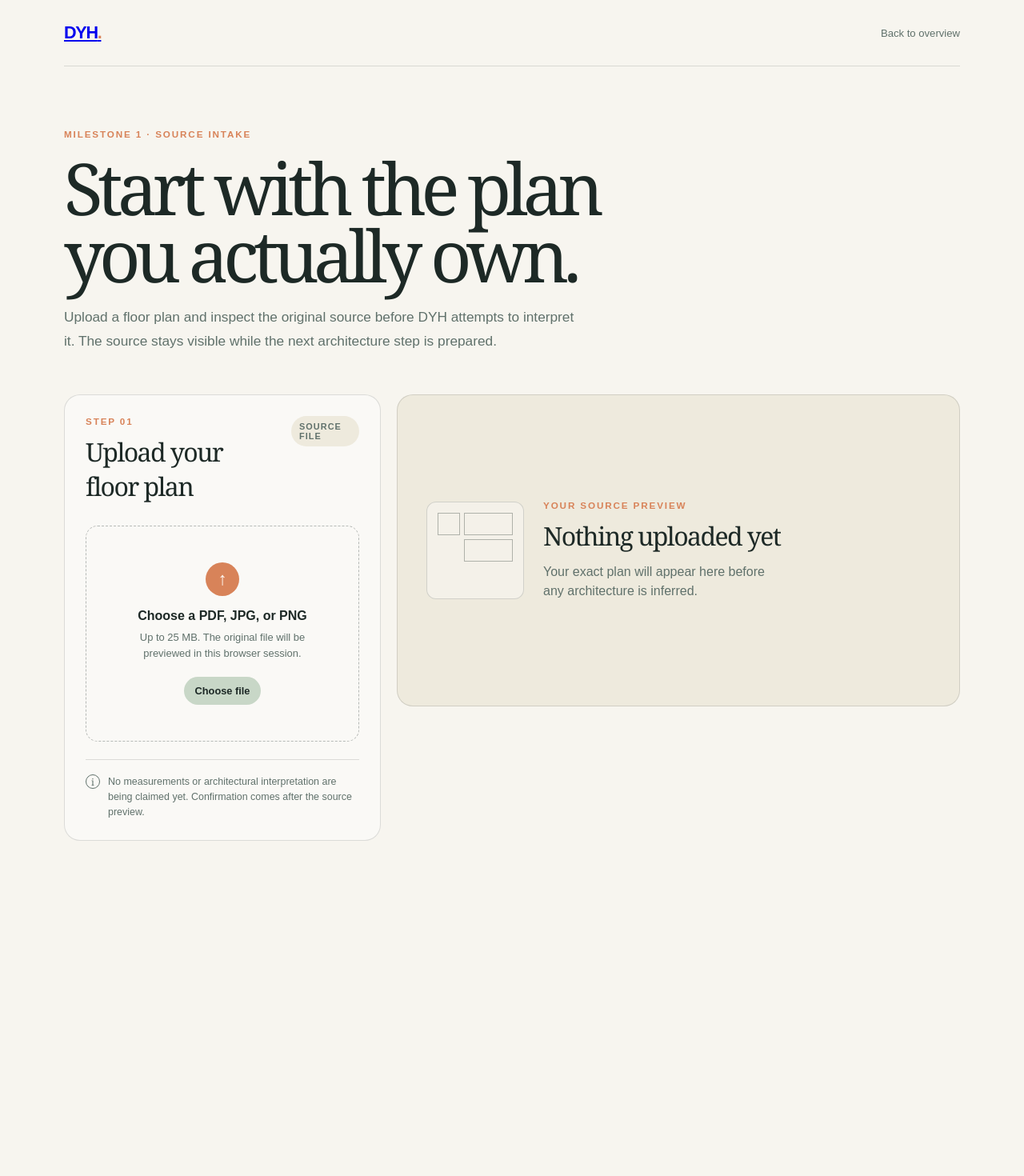
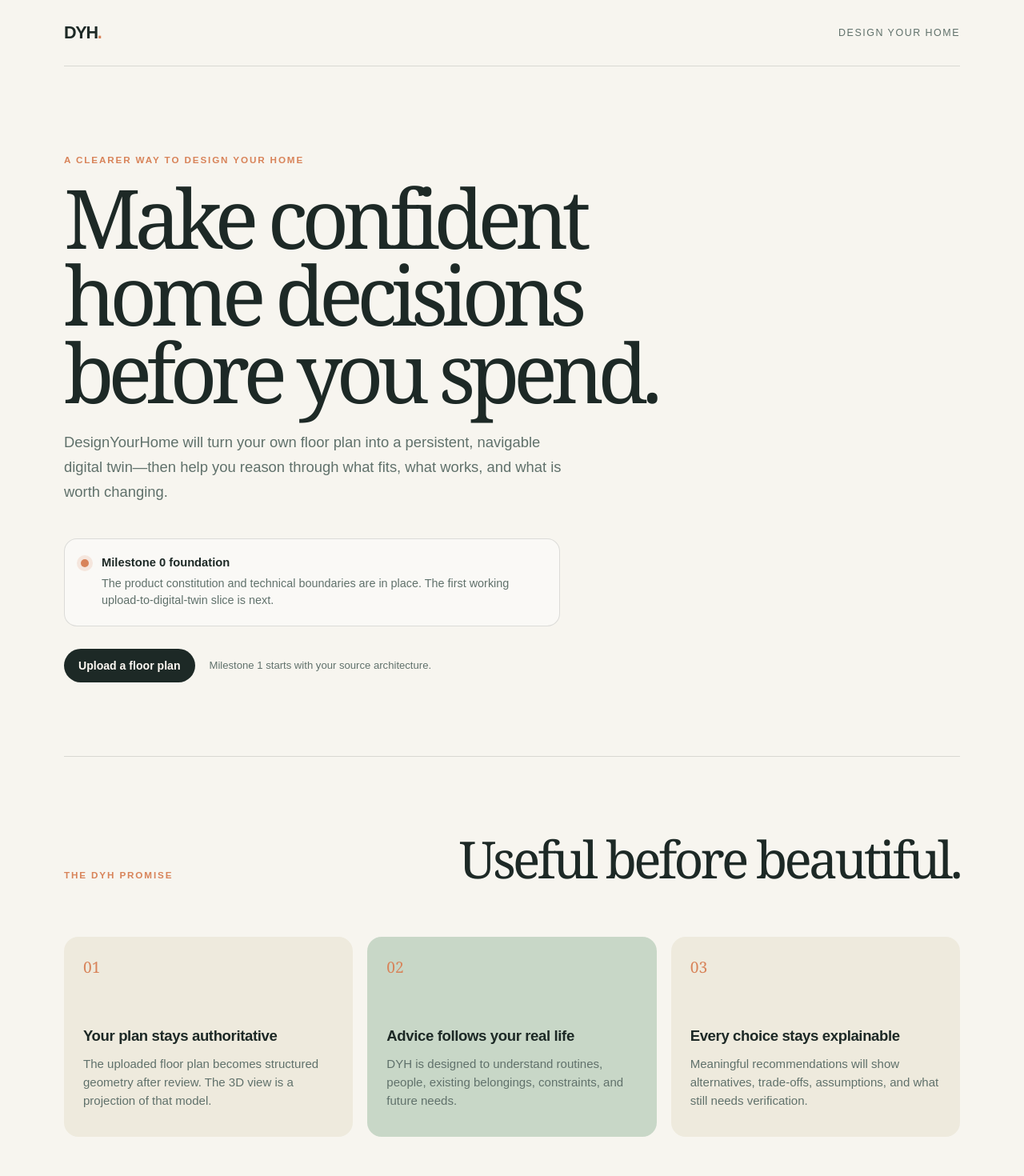
Before and after one commit to r1william01-tech/DesignYourHome, a Next.js app: page / in a window 1280 px wide. Shown: the top 1470 px of the page at 80% size. Before the commit the page ends 1131 px from the top, so only its background shows below. Built offline with nearby package versions, Linux system fonts and the light colour scheme.

Commit message:
Add files via upload

```diff
--- a/app/page.tsx
+++ b/app/page.tsx
@@ -1,156 +1,56 @@
-"use client";
+import Link from "next/link";
 
-import Link from "next/link";
-import { ChangeEvent, useEffect, useState } from "react";
+const principles = [
+  ["Your plan stays authoritative", "The uploaded floor plan becomes structured geometry after review. The 3D view is a projection of that model."],
+  ["Advice follows your real life", "DYH is designed to understand routines, people, existing belongings, constraints, and future needs."],
+  ["Every choice stays explainable", "Meaningful recommendations will show alternatives, trade-offs, assumptions, and what still needs verification."]
+];
 
-const maximumFileSize = 25 * 1024 * 1024;
-const acceptedFileTypes = ["application/pdf", "image/jpeg", "image/png"];
-
-type UploadedPlan = {
-  file: File;
-  previewUrl: string;
-  kind: "image" | "pdf";
-};
-
-function formatFileSize(bytes: number) {
-  if (bytes < 1024 * 1024) {
-    return `${Math.ceil(bytes / 1024)} KB`;
-  }
-
-  return `${(bytes / (1024 * 1024)).toFixed(1)} MB`;
-}
-
-export default function WorkspacePage() {
-  const [uploadedPlan, setUploadedPlan] = useState<UploadedPlan | null>(null);
-  const [error, setError] = useState<string | null>(null);
-
-  useEffect(() => {
-    return () => {
-      if (uploadedPlan) {
-        URL.revokeObjectURL(uploadedPlan.previewUrl);
-      }
-    };
-  }, [uploadedPlan]);
-
-  function handleFileChange(event: ChangeEvent<HTMLInputElement>) {
-    const selectedFile = event.target.files?.[0];
-    setError(null);
-
-    if (!selectedFile) {
-      return;
-    }
-
-    if (!acceptedFileTypes.includes(selectedFile.type)) {
-      setError("Please choose a PDF, JPG, or PNG floor plan.");
-      event.target.value = "";
-      return;
-    }
-
-    if (selectedFile.size > maximumFileSize) {
-      setError("This file is larger than 25 MB. Please choose a smaller plan.");
-      event.target.value = "";
-      return;
-    }
-
-    setUploadedPlan({
-      file: selectedFile,
-      previewUrl: URL.createObjectURL(selectedFile),
-      kind: selectedFile.type === "application/pdf" ? "pdf" : "image"
-    });
-  }
-
-  function clearUpload() {
-    setUploadedPlan(null);
-    setError(null);
-  }
-
+export default function HomePage() {
   return (
-    <main className="workspace-page">
+    <main>
       <nav className="nav shell">
-        <Link className="brand" href="/">DYH<span>.</span></Link>
-        <Link className="back-link" href="/">Back to overview</Link>
+        <span className="brand">DYH<span>.</span></span>
+        <span className="nav-note">Design Your Home</span>
       </nav>
 
-      <section className="workspace-intro shell">
-        <div className="eyebrow">Milestone 1 · Source intake</div>
-        <h1>Start with the plan you actually own.</h1>
-        <p>Upload a floor plan and inspect the original source before DYH attempts to interpret it. The source stays visible while the next architecture step is prepared.</p>
+      <section className="hero shell">
+        <div className="eyebrow">A clearer way to design your home</div>
+        <h1>Make confident home decisions before you spend.</h1>
+        <p className="hero-copy">DesignYourHome will turn your own floor plan into a persistent, navigable digital twin—then help you reason through what fits, what works, and what is worth changing.</p>
+        <div className="status-card" role="status">
+          <div className="status-dot" />
+          <div>
+            <strong>Milestone 0 foundation</strong>
+            <p>The product constitution and technical boundaries are in place. The first working upload-to-digital-twin slice is next.</p>
+          </div>
+        </div>
+        <div className="hero-actions">
+          <Link className="primary-button" href="/workspace">Upload a floor plan</Link>
+          <span>Milestone 1 starts with your source architecture.</span>
+        </div>
       </section>
 
-      <section className="upload-area shell" aria-labelledby="upload-title">
-        <div className="upload-card">
-          <div className="upload-card-heading">
-            <div>
-              <div className="eyebrow">Step 01</div>
-              <h2 id="upload-title">Upload your floor plan</h2>
-            </div>
-            <span className="confidence-badge">Source file</span>
-          </div>
+      <section className="principles shell" aria-labelledby="principles-title">
+        <div className="section-heading">
+          <div className="eyebrow">The DYH promise</div>
+          <h2 id="principles-title">Useful before beautiful.</h2>
+        </div>
+        <div className="principle-grid">
+          {principles.map(([title, description], index) => (
+            <article className="principle" key={title}>
+              <span className="principle-number">0{index + 1}</span>
+              <h3>{title}</h3>
+              <p>{description}</p>
+            </article>
+          ))}
+        </div>
+      </section>
 
-          <label className="upload-dropzone" htmlFor="floor-plan-upload">
-            <span className="upload-icon" aria-hidden="true">↑</span>
-            <span className="upload-title">Choose a PDF, JPG, or PNG</span>
-            <span className="upload-description">Up to 25 MB. The original file will be previewed in this browser session.</span>
-            <span className="upload-button">Choose file</span>
-            <input id="floor-plan-upload" type="file" accept="application/pdf,image/jpeg,image/png" onChange={handleFileChange} />
-          </label>
-
-          {error ? <p className="error-message" role="alert">{error}</p> : null}
-
-          <div className="trust-note">
-            <span className="trust-mark" aria-hidden="true">i</span>
-            <p>No measurements or architectural interpretation are being claimed yet. Confirmation comes after the source preview.</p>
-          </div>
-        </div>
-
-        {uploadedPlan ? (
-          <section className="source-preview-card" aria-labelledby="source-preview-title">
-            <div className="preview-heading">
-              <div>
-                <div className="eyebrow">Uploaded source</div>
-                <h2 id="source-preview-title">Review the original plan</h2>
-              </div>
-              <button className="text-button" type="button" onClick={clearUpload}>Choose another file</button>
-            </div>
-
-            <div className="file-summary">
-              <span className="file-kind">{uploadedPlan.kind === "pdf" ? "PDF" : "IMAGE"}</span>
-              <span className="file-name">{uploadedPlan.file.name}</span>
-              <span className="file-size">{formatFileSize(uploadedPlan.file.size)}</span>
-            </div>
-
-            <div className="source-preview">
-              {uploadedPlan.kind === "pdf" ? (
-                <iframe className="pdf-preview" src={uploadedPlan.previewUrl} title={`Preview of ${uploadedPlan.file.name}`} />
-              ) : (
-                <img className="image-preview" src={uploadedPlan.previewUrl} alt={`Preview of ${uploadedPlan.file.name}`} />
-              )}
-            </div>
-
-            <div className="next-step-card">
-              <div>
-                <span className="eyebrow">Next in the vertical slice</span>
-                <h3>Confirm the detected architecture</h3>
-                <p>The parser and correction tools will be added next. Until then, this source preview is intentionally the only active interpretation step.</p>
-              </div>
-              <span className="coming-label">Next step</span>
-            </div>
-          </section>
-        ) : (
-          <div className="empty-preview-card">
-            <div className="empty-plan-mark" aria-hidden="true">
-              <span />
-              <span />
-              <span />
-            </div>
-            <div>
-              <div className="eyebrow">Your source preview</div>
-              <h2>Nothing uploaded yet</h2>
-              <p>Your exact plan will appear here before any architecture is inferred.</p>
-            </div>
-          </div>
-        )}
-      </section>
+      <footer className="footer shell">
+        <span>DesignYourHome</span>
+        <span>Built around your home, not a template.</span>
+      </footer>
     </main>
   );
 }
```
